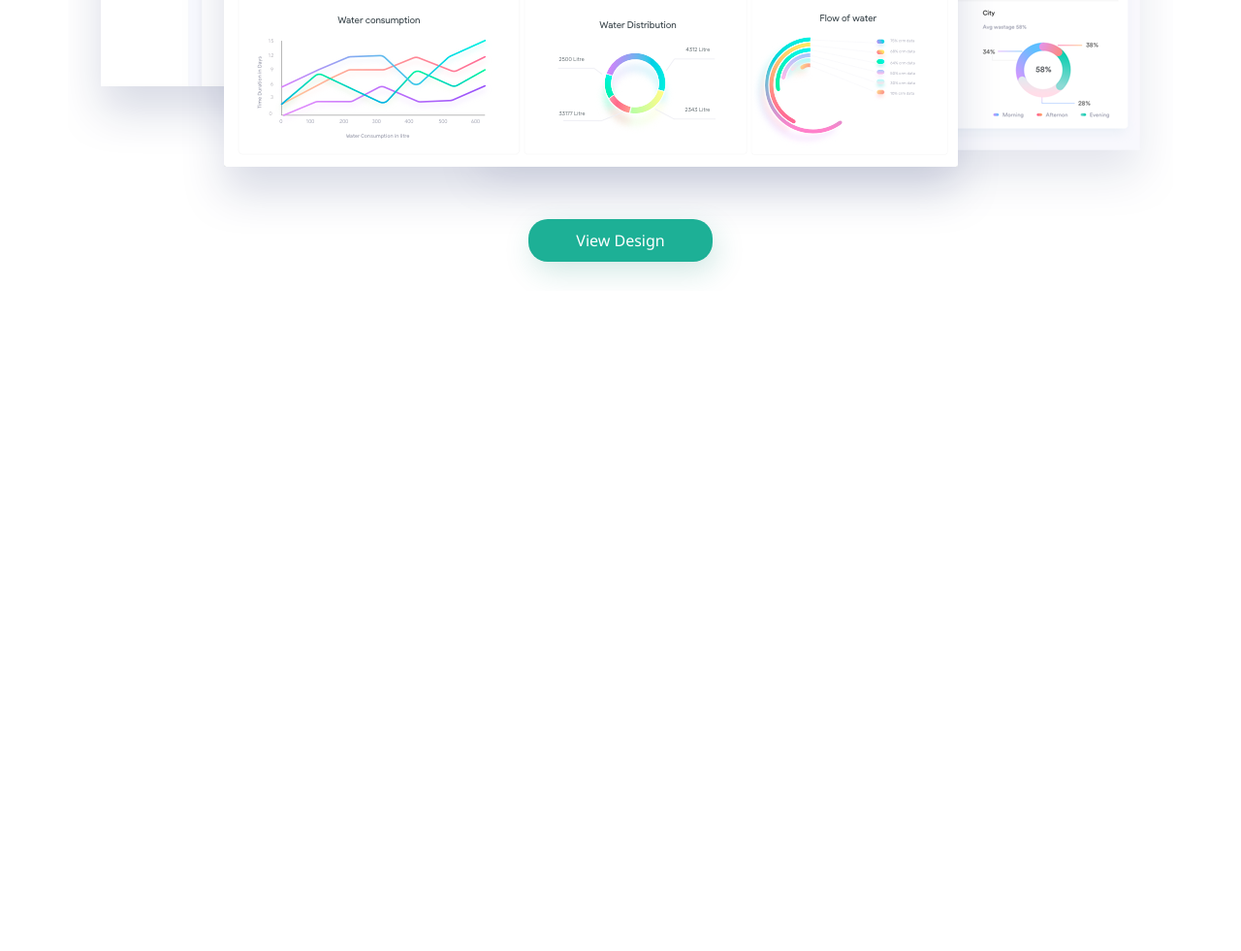
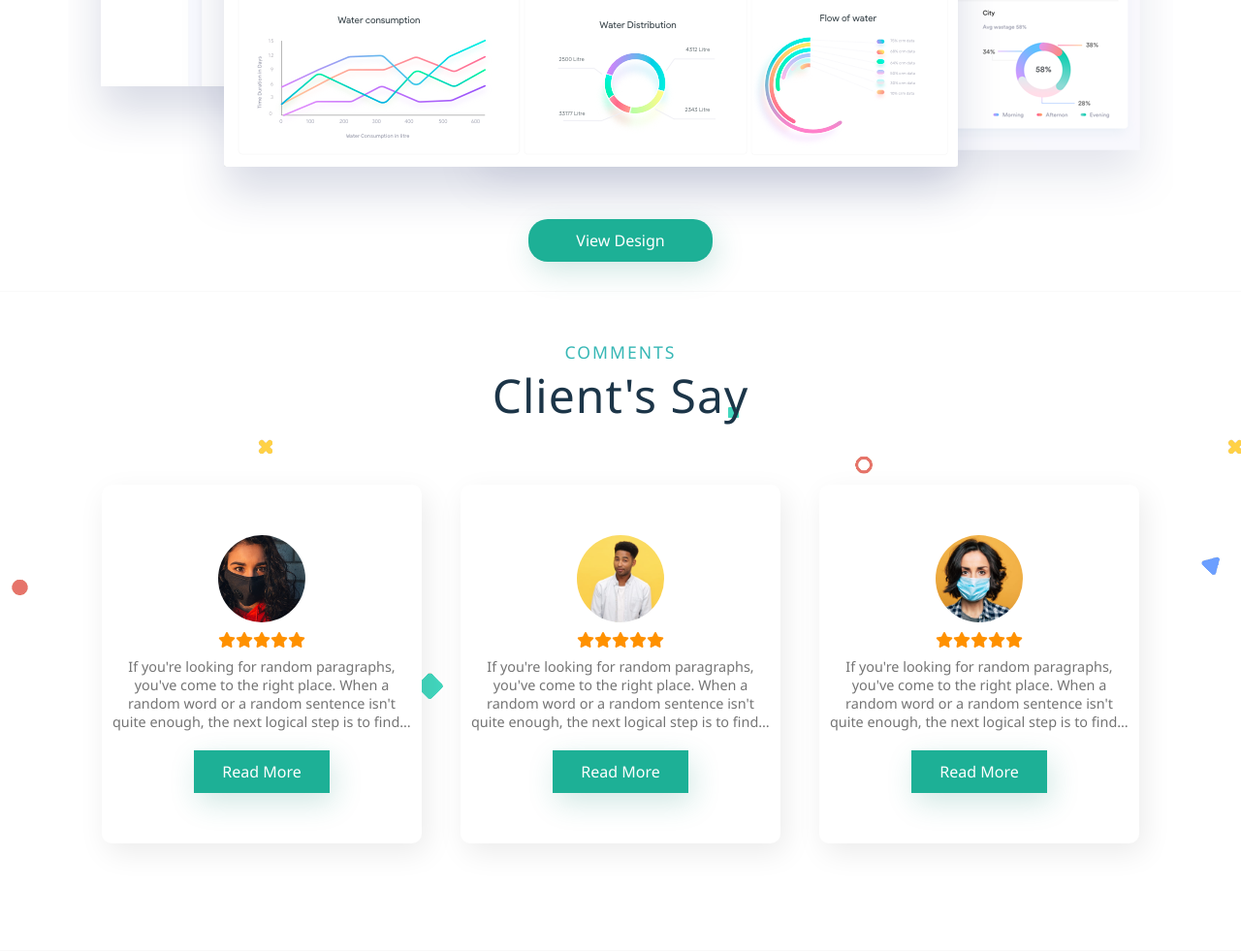
Before and after one commit to vagner531/Website, a plain HTML site: page index.html in a window 1280 px wide. Shown: the part 2009-2990 px from the top of the page at 97% size. Before the commit the page ends 2309 px from the top, so only its background shows below. Drawn offline with Linux system fonts and the light colour scheme.

Commit message:
Created client

```diff
--- a/css/style.css
+++ b/css/style.css
@@ -102,7 +102,8 @@ nav ul li a:hover{
   color: #747474;
 }
 .portfolio-btn,
-.recent-btn{
+.recent-btn,
+.client-box a{
   width: 190px;
   height: 44px;
   display: flex;
@@ -115,7 +116,8 @@ nav ul li a:hover{
 
 }
 .portfolio-btn:hover,
-.recent-btn:hover{
+.recent-btn:hover,
+.client-box a:hover{
   background-color: #23cdaf;
   transition: all ease 0.2s;
 }
@@ -209,14 +211,16 @@ nav ul li a:hover{
   margin: 30px 0px;
   flex-direction: column;
 }
-.recent-heading span{
+.recent-heading span,
+.client-heading span{
  color:#36b7b5;
  font-weight: 500;
  text-transform: uppercase;
  letter-spacing: 2px;
  font-size: 1.1rem;
 }
-.recent-heading h3 {
+.recent-heading h3,
+.client-heading h3 {
   color: #1c3548;
   font-size: 3rem;
   margin: 0px;
@@ -236,3 +240,84 @@ nav ul li a:hover{
   width: 190px;
   margin-top: -20px;
 }
+
+/* Client */
+
+#client {
+  width: 100%;
+  border-top: 1px solid rgba(58,58,58,0.03);
+  border-bottom: 1px solid rgba(58,58,58,0.03);
+  padding: 50px 0px;
+  background-image: url("../images/bg.png");
+  background-position: center;
+  background-size: 1000px;
+}
+.client-heading {
+  display: flex;
+  justify-content: center;
+  align-items: center;
+  flex-direction: column;
+}
+.c-box-container {
+  display: flex;
+  justify-content: center;
+  align-items: center;
+  flex-wrap: wrap;
+  margin: 20px 0px;
+}
+.client-box {
+  width: 310px;
+  height: 350px;
+  background-color: #FFFFFF;
+  border-radius: 10px;
+  display: flex;
+  justify-content: center;
+  align-items: center;
+  flex-direction: column;
+  padding: 10px;
+  margin: 20px;
+  box-shadow: 5px 10px 30px rgba(0,0,0,0.08);
+}
+
+.client-box img {
+  width: 90px;
+  height: 90px;
+  border-radius: 50%;
+  object-fit: cover;
+}
+.client-box strong {
+  color: #1c3548;
+  margin: 0px;
+  font-size: 1.1rem;
+  font-weight: 600;
+  margin-top: 10px;
+}
+.star {
+  display: flex;
+  margin: 10px 0px 10px 0px;
+}
+.star i {
+ color: #ff9100;
+}
+.client-box p {
+  color: #747474;
+  font-size: 0.9rem;
+  margin: 0px;
+  text-align: center;
+  display: block;
+  display: -webkit-box;
+  -webkit-line-clamp: 4;
+  -webkit-box-orient: vertical;
+  overflow: hidden;
+  text-overflow: ellipsis;
+}
+.client-box a{
+  width: 140px;
+  margin-top: 20px;
+  border-radius: 0px;
+}
+.client-box:hover {
+  transform: translateY(-10px);
+  box-shadow: 5px 10px 30px rgba(0,0,0,0.1);
+  transition: all ease 0.2s;
+}
--- a/index.html
+++ b/index.html
@@ -115,6 +115,61 @@
      </div>
      <a href="#" class="recent-btn">View Design</a>
    </section>
+   <!-- Cliente -->
+   <section id="client">
+     <div class="client-heading">
+       <span>Comments</span>
+       <h3>Client's Say</h3>
+     </div>
+     <div class="c-box-container">
+       <div class="client-box">
+         <img src="/images/client-1.png" alt="">
+         <div class="star">
+           <i class="fas fa-star"></i>
+           <i class="fas fa-star"></i>
+           <i class="fas fa-star"></i>
+           <i class="fas fa-star"></i>
+           <i class="fas fa-star"></i>
+         </div>
+         <p>
+          If you're looking for random paragraphs, you've come to the right place. When a random word or a random sentence isn't quite enough, the next logical step is to find a random paragraph.
+         </p>
+         <a href="#">Read More</a>
+       </div>
+       <div class="c-box-container">
+        <div class="client-box">
+          <img src="/images/client-2.png" alt="">
+          <div class="star">
+            <i class="fas fa-star"></i>
+            <i class="fas fa-star"></i>
+            <i class="fas fa-star"></i>
+            <i class="fas fa-star"></i>
+            <i class="fas fa-star"></i>
+          </div>
+          <p>
+            If you're looking for random paragraphs, you've come to the right place. When a random word or a random sentence isn't quite enough, the next logical step is to find a random paragraph.
+          </p>
+          <a href="#">Read More</a>
+        </div>
+      </div>
+      <div class="c-box-container">
+        <div class="client-box">
+          <img src="/images/client-3.png" alt="">
+          <div class="star">
+            <i class="fas fa-star"></i>
+            <i class="fas fa-star"></i>
+            <i class="fas fa-star"></i>
+            <i class="fas fa-star"></i>
+            <i class="fas fa-star"></i>
+          </div>
+          <p>
+            If you're looking for random paragraphs, you've come to the right place. When a random word or a random sentence isn't quite enough, the next logical step is to find a random paragraph.
+          </p>
+          <a href="#">Read More</a>
+        </div>
+      </div>
+     </div>
+   </section>
 </body>
 
 </html>
```
